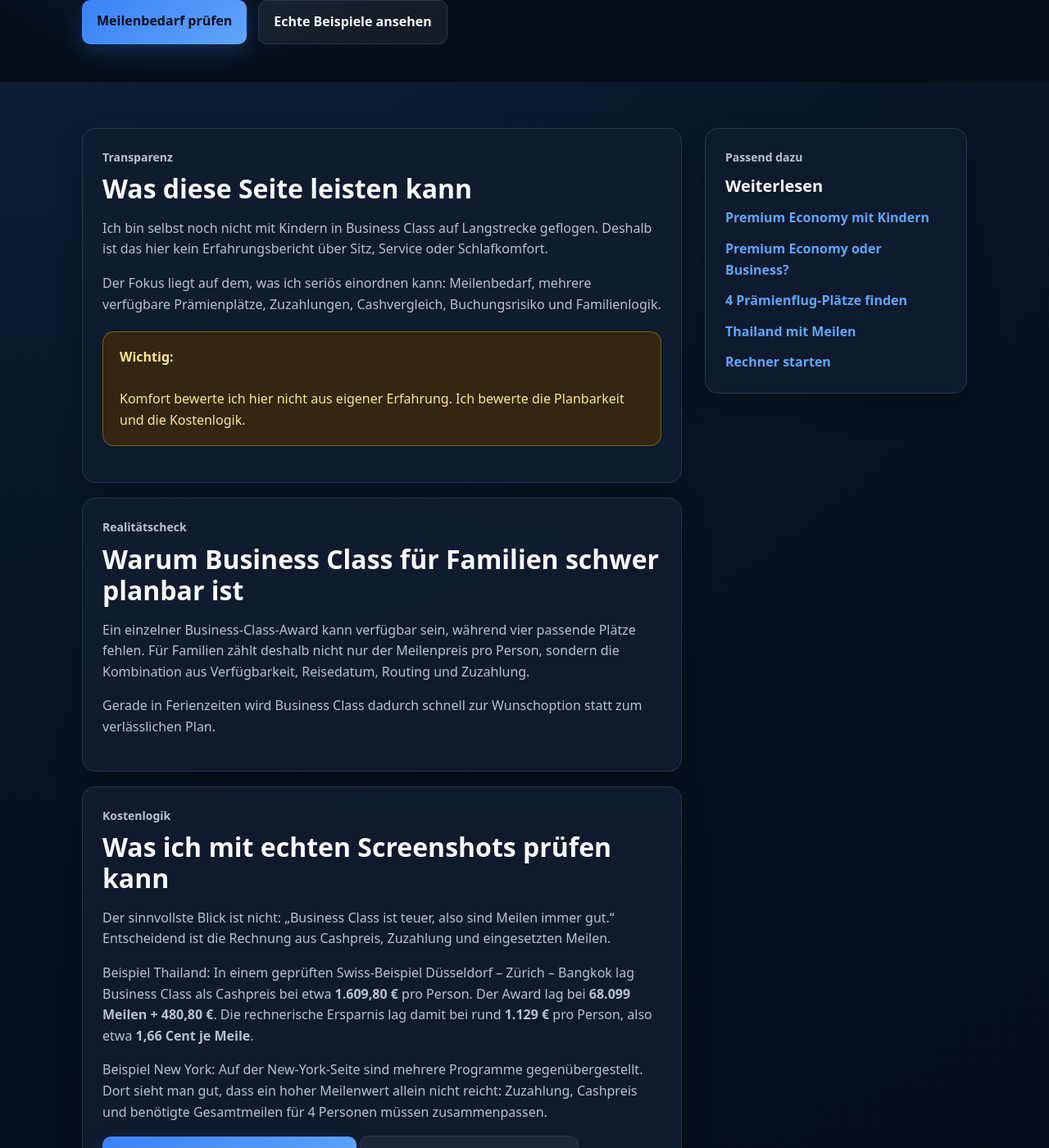
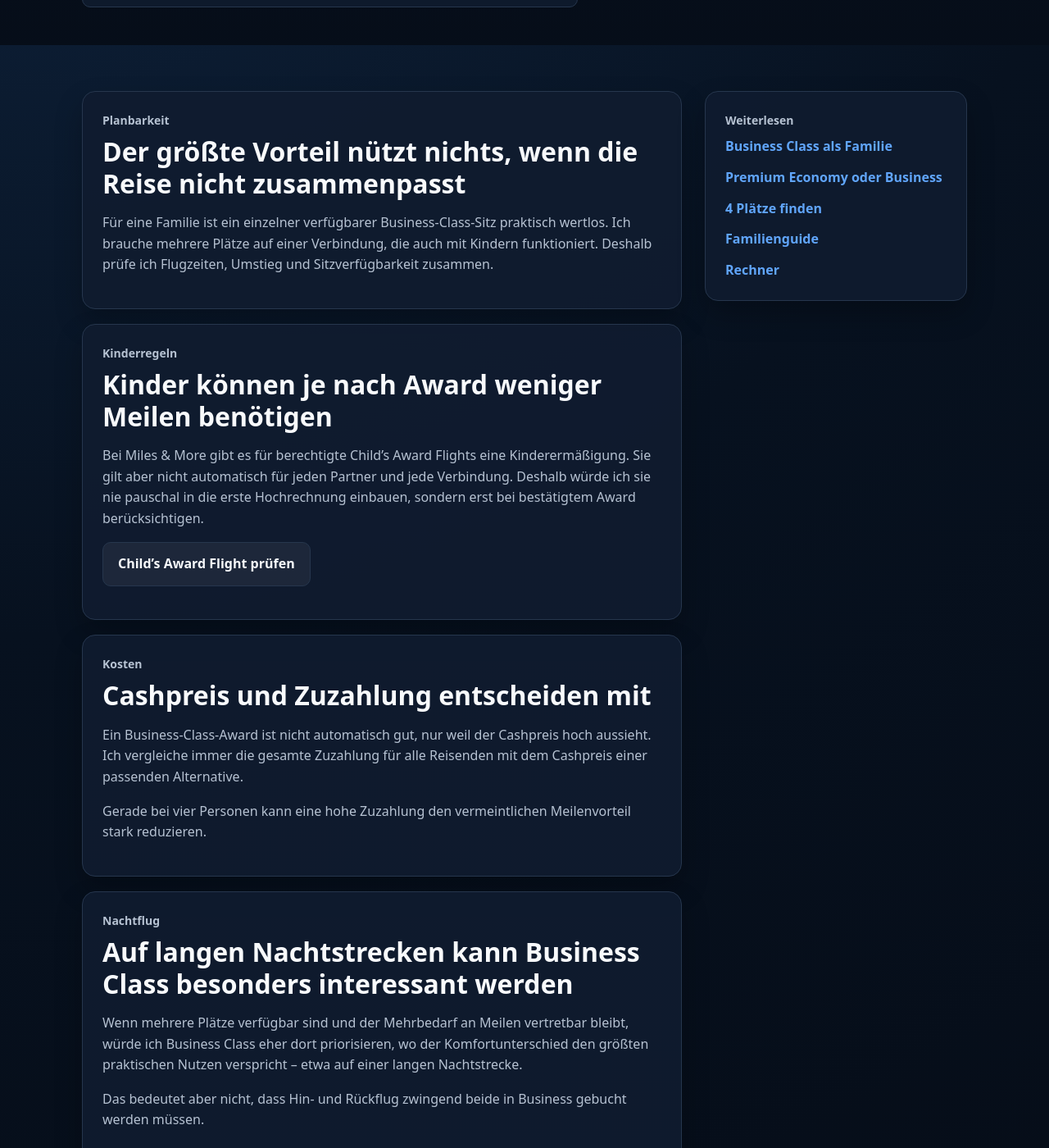
Before and after one commit to Praemienflug-Planer/miles-planer, a Jekyll site: the page built from business-class-mit-kindern/index.html, in a window 1280 px wide and 1400 px high, scrolled down 662 px. Shown: the whole window at 82% size. Built offline with Jekyll 4.4.1, drawn with Linux system fonts in a browser that asks for light colours; some of the changed text lies outside the part shown.

Commit message:
Business Class mit Kindern modernisieren

```diff
--- a/business-class-mit-kindern/index.html
+++ b/business-class-mit-kindern/index.html
@@ -1,30 +1,15 @@
 ---
-layout: default
+layout: page
+title: "Business Class mit Kindern: realistisch mit Meilen planen"
+description: "Business Class mit Kindern realistisch planen: Verfügbarkeit, Meilenbedarf, Zuzahlungen, Kinderregeln und Alternativen für Familien."
+canonical: "https://praemienflug-planer.de/business-class-mit-kindern/"
 ---
-<!DOCTYPE html>
-<html lang="de">
-<head>
-  <meta charset="UTF-8" />
-  <meta name="viewport" content="width=device-width, initial-scale=1" />
-  <title>Business Class mit Kindern realistisch planen | Prämienflug-Planer</title>
-  <meta name="description" content="Business Class mit Kindern per Meilen: ehrliche Planungsseite aus Familiensicht – keine eigene Kabinenbewertung, sondern Fokus auf Meilenbedarf, Verfügbarkeit, Zuzahlung und Kostenvergleich." />
-  <link rel="canonical" href="https://praemienflug-planer.de/business-class-mit-kindern/" />
-  <meta name="robots" content="index,follow" />
-  <link rel="stylesheet" href="/assets/css/site.css?v=20260601-bc-kosten" />
-</head>
-<body>
-<a href="#main-content" class="skip-link">Zum Inhalt springen</a>
-<main id="main-content">
-  <section class="hero hero-small"><div class="container hero-grid seo-hero-grid"><div><p class="eyebrow">Planungsseite statt Erfahrungsbericht</p><h1>Business Class mit Kindern: Wunschoption oder realistischer Plan?</h1><p class="hero-text">Ich bewerte hier nicht den Bordkomfort aus eigener Erfahrung. Diese Seite ordnet Business Class aus Familien- und Kostenplanungssicht ein: Wie realistisch sind mehrere Plätze, hohe Meilenwerte, Zuzahlungen, Cashpreise und Ferienzeiten?</p><div class="hero-actions"><a class="btn btn-primary" href="/rechner/">Meilenbedarf prüfen</a><a class="btn btn-secondary" href="/meilen-thailand/">Echte Beispiele ansehen</a></div></div><div class="hero-card"><h2>Kurzfazit</h2><ul><li>für mich eher Wunschoption als sicherer Basisplan</li><li>vier Plätze sind der eigentliche Engpass</li><li>Kosten und Zuzahlungen entscheiden mit</li><li>Premium Economy kann Plan A sein</li></ul></div></div></section>
-  <section class="section"><div class="container seo-layout"><article class="seo-content">
-    <div class="article-card seo-card"><p class="eyebrow">Transparenz</p><h2>Was diese Seite leisten kann</h2><p>Ich bin selbst noch nicht mit Kindern in Business Class auf Langstrecke geflogen. Deshalb ist das hier kein Erfahrungsbericht über Sitz, Service oder Schlafkomfort.</p><p>Der Fokus liegt auf dem, was ich seriös einordnen kann: Meilenbedarf, mehrere verfügbare Prämienplätze, Zuzahlungen, Cashvergleich, Buchungsrisiko und Familienlogik.</p><div class="warning-box"><strong>Wichtig:</strong><br><br>Komfort bewerte ich hier nicht aus eigener Erfahrung. Ich bewerte die Planbarkeit und die Kostenlogik.</div></div>
-    <div class="article-card seo-card"><p class="eyebrow">Realitätscheck</p><h2>Warum Business Class für Familien schwer planbar ist</h2><p>Ein einzelner Business-Class-Award kann verfügbar sein, während vier passende Plätze fehlen. Für Familien zählt deshalb nicht nur der Meilenpreis pro Person, sondern die Kombination aus Verfügbarkeit, Reisedatum, Routing und Zuzahlung.</p><p>Gerade in Ferienzeiten wird Business Class dadurch schnell zur Wunschoption statt zum verlässlichen Plan.</p></div>
-    <div class="article-card seo-card"><p class="eyebrow">Kostenlogik</p><h2>Was ich mit echten Screenshots prüfen kann</h2><p>Der sinnvollste Blick ist nicht: „Business Class ist teuer, also sind Meilen immer gut.“ Entscheidend ist die Rechnung aus Cashpreis, Zuzahlung und eingesetzten Meilen.</p><p>Beispiel Thailand: In einem geprüften Swiss-Beispiel Düsseldorf – Zürich – Bangkok lag Business Class als Cashpreis bei etwa <strong>1.609,80 €</strong> pro Person. Der Award lag bei <strong>68.099 Meilen + 480,80 €</strong>. Die rechnerische Ersparnis lag damit bei rund <strong>1.129 €</strong> pro Person, also etwa <strong>1,66 Cent je Meile</strong>.</p><p>Beispiel New York: Auf der New-York-Seite sind mehrere Programme gegenübergestellt. Dort sieht man gut, dass ein hoher Meilenwert allein nicht reicht: Zuzahlung, Cashpreis und benötigte Gesamtmeilen für 4 Personen müssen zusammenpassen.</p><p><a class="btn btn-primary" href="/meilen-thailand/#typische-werte">Thailand-Kostenbeispiele ansehen</a> <a class="btn btn-secondary" href="/meilen-new-york/#echtes-beispiel">New-York-Vergleich ansehen</a></p></div>
-    <div class="article-card seo-card"><p class="eyebrow">Meine Planungslogik</p><h2>Business Class nicht als einzige Lösung planen</h2><p>Für eine Familienreise würde ich Business Class nicht als sicheren Ausgangspunkt ansetzen. Realistischer ist ein Plan, der auch ohne Business Class funktioniert – zum Beispiel Premium Economy als Basis und Business Class nur dann, wenn Verfügbarkeit, Kosten und Gegenwert wirklich passen.</p></div>
-    <div class="article-card seo-card"><p class="eyebrow">Prüfkriterien</p><h2>Worauf ich vor einer Business-Class-Buchung schauen würde</h2><ul><li><strong>Plätze:</strong> Gibt es mehrere Awards auf derselben Verbindung?</li><li><strong>Meilenbedarf:</strong> Ist die benötigte Menge bis zur Buchung realistisch erreichbar?</li><li><strong>Zuzahlung:</strong> Bleibt die Cash-Komponente sinnvoll?</li><li><strong>Cashpreis:</strong> Wie teuer wäre eine bezahlte Alternative?</li><li><strong>Gegenwert:</strong> Welche Ersparnis bleibt nach Abzug der Zuzahlung je Meile?</li><li><strong>Familienlogik:</strong> Sind Uhrzeiten, Umstieg und Routing praktikabel?</li></ul></div>
-    <div class="article-card seo-card"><p class="eyebrow">Echte Beispiele</p><h2>Konkrete Suchbeispiele statt pauschaler Versprechen</h2><p>Statt allgemeiner Business-Class-Versprechen verlinke ich lieber auf echte Suchbeispiele mit Screenshots und Cashvergleich.</p><p><a class="btn btn-primary" href="/meilen-thailand/">Thailand-Beispiele ansehen</a> <a class="btn btn-secondary" href="/meilen-new-york/">New-York-Beispiel ansehen</a></p></div>
-    <div class="article-card seo-card"><p class="eyebrow">Nächster Schritt</p><h2>Erst rechnen, dann träumen</h2><p>Der Rechner zeigt dir, wie groß der Abstand zwischen Wunsch und realistischem Plan ist.</p><a class="btn btn-primary" href="/rechner/">Zum Prämienflug-Rechner</a></div>
-  </article><aside class="seo-sidebar"><div class="article-card seo-card sticky-card"><p class="eyebrow">Passend dazu</p><h3>Weiterlesen</h3><div class="sidebar-links"><a href="/premium-economy-mit-kindern/">Premium Economy mit Kindern</a><a href="/premium-economy-oder-business-class/">Premium Economy oder Business?</a><a href="/vier-praemienflug-plaetze-finden/">4 Prämienflug-Plätze finden</a><a href="/meilen-thailand/">Thailand mit Meilen</a><a href="/rechner/">Rechner starten</a></div></div></aside></div></section>
-</main>
-</body>
-</html>
+<section class="hero hero-small"><div class="container hero-grid seo-hero-grid"><div><p class="eyebrow">Familienplanung</p><h1>Business Class mit Kindern: Komfort ist nicht das einzige Kriterium</h1><p class="hero-text">Ich würde Business Class mit Kindern nicht nur nach dem Bordprodukt beurteilen. Für eine Familienreise zählen genauso stark Verfügbarkeit, Gesamtmeilen, Zuzahlung, Routing und die Frage, ob alle zusammen auf eine sinnvolle Verbindung passen.</p><div class="hero-actions"><a class="btn btn-primary" href="/rechner/?klasse=Business&quelle=bc-kinder">Meilenbedarf prüfen</a><a class="btn btn-secondary" href="/business-class-familie-meilen/">Familienplanung ansehen</a></div><div class="trust-note">Stand 27.08.2026. Ich trenne hier bewusst eigene Planungserfahrung von einer Bordprodukt-Bewertung, die ich nicht pauschal vorgeben möchte.</div></div><div class="hero-card"><h2>Für mich entscheidend</h2><ul><li>alle Familienmitglieder gemeinsam buchbar?</li><li>gute Flugzeiten und Umstiege?</li><li>Gesamtmeilen erreichbar?</li><li>Zuzahlung noch sinnvoll?</li><li>Premium Economy als Alternative vorhanden?</li></ul></div></div></section>
+<section class="section"><div class="container seo-layout"><article class="seo-content">
+<div class="article-card seo-card"><p class="eyebrow">Planbarkeit</p><h2>Der größte Vorteil nützt nichts, wenn die Reise nicht zusammenpasst</h2><p>Für eine Familie ist ein einzelner verfügbarer Business-Class-Sitz praktisch wertlos. Ich brauche mehrere Plätze auf einer Verbindung, die auch mit Kindern funktioniert. Deshalb prüfe ich Flugzeiten, Umstieg und Sitzverfügbarkeit zusammen.</p></div>
+<div class="article-card seo-card"><p class="eyebrow">Kinderregeln</p><h2>Kinder können je nach Award weniger Meilen benötigen</h2><p>Bei Miles & More gibt es für berechtigte Child’s Award Flights eine Kinderermäßigung. Sie gilt aber nicht automatisch für jeden Partner und jede Verbindung. Deshalb würde ich sie nie pauschal in die erste Hochrechnung einbauen, sondern erst bei bestätigtem Award berücksichtigen.</p><p><a class="btn btn-secondary" href="/childs-award-flight-kinder-meilen/">Child’s Award Flight prüfen</a></p></div>
+<div class="article-card seo-card"><p class="eyebrow">Kosten</p><h2>Cashpreis und Zuzahlung entscheiden mit</h2><p>Ein Business-Class-Award ist nicht automatisch gut, nur weil der Cashpreis hoch aussieht. Ich vergleiche immer die gesamte Zuzahlung für alle Reisenden mit dem Cashpreis einer passenden Alternative.</p><p>Gerade bei vier Personen kann eine hohe Zuzahlung den vermeintlichen Meilenvorteil stark reduzieren.</p></div>
+<div class="article-card seo-card"><p class="eyebrow">Nachtflug</p><h2>Auf langen Nachtstrecken kann Business Class besonders interessant werden</h2><p>Wenn mehrere Plätze verfügbar sind und der Mehrbedarf an Meilen vertretbar bleibt, würde ich Business Class eher dort priorisieren, wo der Komfortunterschied den größten praktischen Nutzen verspricht – etwa auf einer langen Nachtstrecke.</p><p>Das bedeutet aber nicht, dass Hin- und Rückflug zwingend beide in Business gebucht werden müssen.</p></div>
+<div class="article-card seo-card"><p class="eyebrow">Plan B</p><h2>Premium Economy bewusst mitplanen</h2><p>Ich würde immer eine Premium-Economy-Variante daneben rechnen. Sie kann die bessere Familienlösung sein, wenn Business nur für einen Teil der Familie verfügbar ist oder der Gesamtbedarf zu stark steigt.</p><p><a class="btn btn-secondary" href="/premium-economy-mit-kindern/">Premium Economy mit Kindern</a></p></div>
+<div class="article-card seo-card"><p class="eyebrow">Reihenfolge</p><h2>So würde ich vorgehen</h2><ol><li>mehrere Plätze finden</li><li>Kinderregeln für genau diese Verbindung prüfen</li><li>Gesamtmeilen und Zuzahlung berechnen</li><li>Cash- und Premium-Economy-Alternative vergleichen</li><li>erst danach flexible Punkte übertragen</li></ol></div>
+</article><aside class="seo-sidebar"><div class="article-card seo-card sticky-card"><p class="eyebrow">Weiterlesen</p><div class="sidebar-links"><a href="/business-class-familie-meilen/">Business Class als Familie</a><a href="/premium-economy-oder-business-class/">Premium Economy oder Business</a><a href="/vier-praemienflug-plaetze-finden/">4 Plätze finden</a><a href="/praemienfluege-familie/">Familienguide</a><a href="/rechner/">Rechner</a></div></div></aside></div></section>
```
